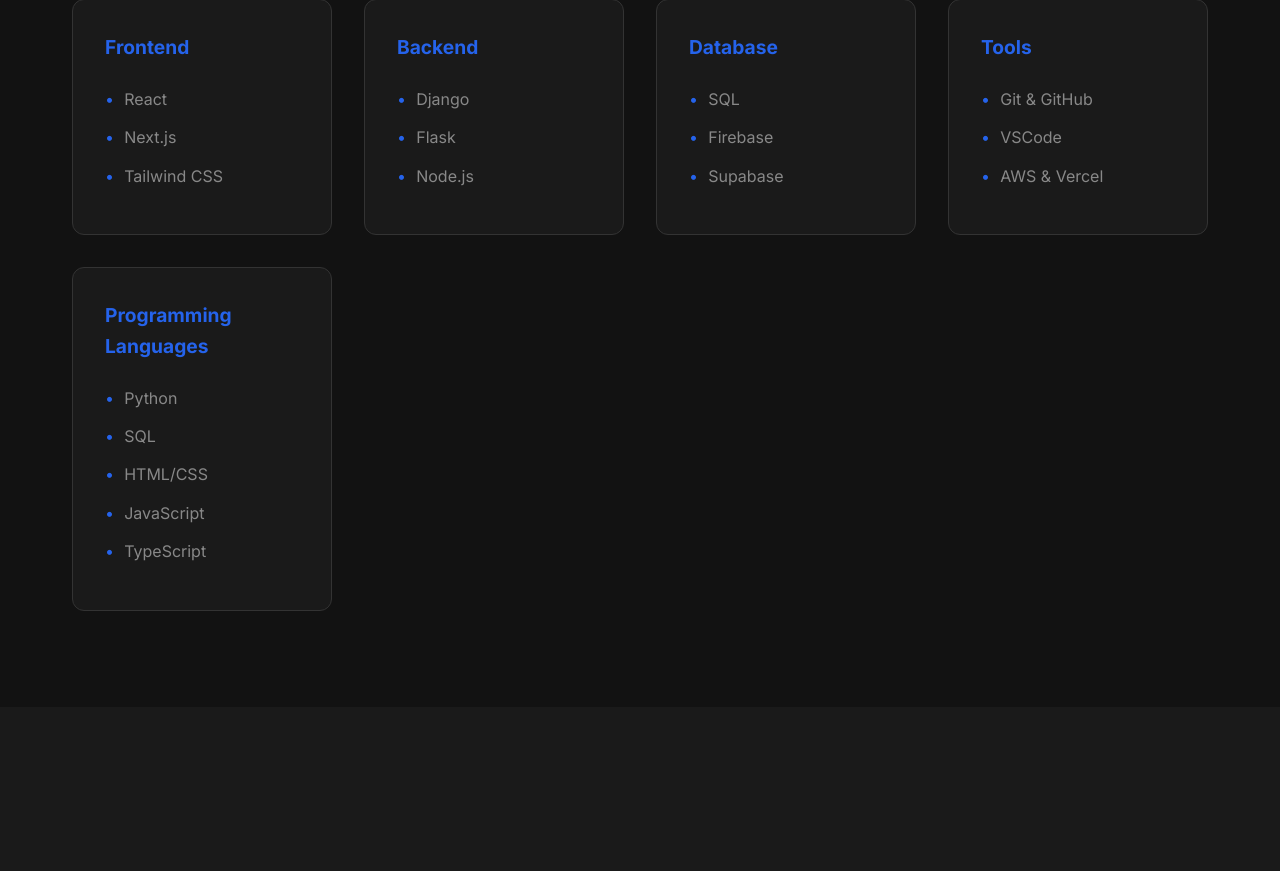
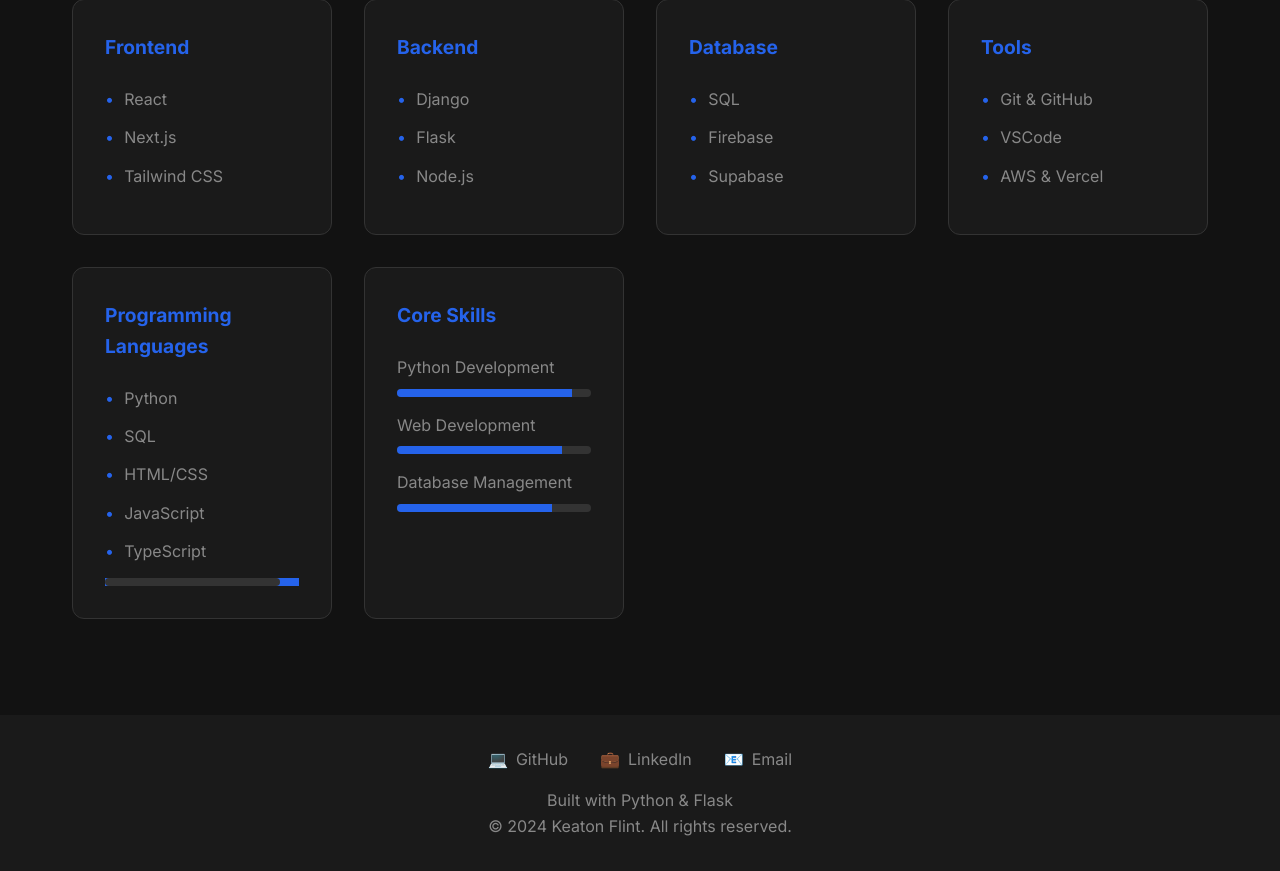
Before and after one commit to keaflint/portfolio, a Flask app: page / in a window 1280 px wide. Shown: the part 794-1665 px from the top of the page. Before the commit the page ends 1405 px from the top, so only its background shows below. Run offline with Flask 3, Linux system fonts and the light colour scheme.

Commit message:
Added [feature name] to enhance portfolio

```diff
--- a/app.py
+++ b/app.py
@@ -1,4 +1,6 @@
-from flask import Flask, render_template, jsonify
+from flask import Flask, render_template, jsonify, request
+import smtplib
+from email.mime.text import MIMEText
 
 app = Flask(__name__)
 
@@ -20,8 +22,16 @@ def contact():
 
 @app.route('/submit-contact', methods=['POST'])
 def submit_contact():
-    # Add email sending functionality
-    return jsonify({'success': True})
+    try:
+        name = request.form['name']
+        email = request.form['email']
+        message = request.form['message']
+
+        # Email logic here (we can implement this securely)
+
+        return jsonify({'success': True})
+    except Exception as e:
+        return jsonify({'success': False, 'error': str(e)})
 
 if __name__ == '__main__':
     app.run(debug=True)
--- a/static/css/style.css
+++ b/static/css/style.css
@@ -539,3 +539,54 @@ footer {
         transform: translateY(0);
     }
 }
+
+/* Footer Social Links */
+.footer-social {
+    display: flex;
+    justify-content: center;
+    gap: 2rem;
+    margin-bottom: 1rem;
+}
+
+.social-link {
+    color: #888;
+    text-decoration: none;
+    display: flex;
+    align-items: center;
+    gap: 0.5rem;
+    transition: color 0.3s ease;
+}
+
+.social-link:hover {
+    color: var(--primary-color);
+}
+
+/* Skill Bars */
+.skill-bar-container {
+    display: flex;
+    flex-direction: column;
+    gap: 1rem;
+}
+
+.skill-item {
+    width: 100%;
+}
+
+.skill-label {
+    display: block;
+    color: #888;
+    margin-bottom: 0.5rem;
+}
+
+.progress-bar {
+    height: 8px;
+    background-color: #333;
+    border-radius: 4px;
+    overflow: hidden;
+}
+
+.progress {
+    height: 100%;
+    background-color: var(--primary-color);
+    transition: width 0.5s ease;
+}
--- a/templates/base.html
+++ b/templates/base.html
@@ -29,11 +29,18 @@
     <footer>
         <div class="footer-content">
             <div class="footer-social">
-                <!-- Add social links -->
+                <a href="https://github.com/keaflint" class="social-link" target="_blank">
+                    <span class="social-icon">💻</span> GitHub
+                </a>
+                <a href="https://www.linkedin.com/in/keaton-flint-392885228/" class="social-link" target="_blank">
+                    <span class="social-icon">💼</span> LinkedIn
+                </a>
+                <a href="mailto:keatonflint@gmail.com" class="social-link">
+                    <span class="social-icon">📧</span> Email
+                </a>
             </div>
-            <div class="footer-nav">
-                <!-- Add quick links -->
-            </div>
+            <p class="footer-text">Built with Python & Flask</p>
+            <p class="copyright">&copy; 2024 Keaton Flint. All rights reserved.</p>
         </div>
     </footer>
 </body>
--- a/templates/index.html
+++ b/templates/index.html
@@ -63,6 +63,29 @@
                 </div>
             </div>
         </div>
+        <div class="skill-category">
+            <h3>Core Skills</h3>
+            <div class="skill-bar-container">
+                <div class="skill-item">
+                    <span class="skill-label">Python Development</span>
+                    <div class="progress-bar">
+                        <div class="progress" style="width: 90%"></div>
+                    </div>
+                </div>
+                <div class="skill-item">
+                    <span class="skill-label">Web Development</span>
+                    <div class="progress-bar">
+                        <div class="progress" style="width: 85%"></div>
+                    </div>
+                </div>
+                <div class="skill-item">
+                    <span class="skill-label">Database Management</span>
+                    <div class="progress-bar">
+                        <div class="progress" style="width: 80%"></div>
+                    </div>
+                </div>
+            </div>
+        </div>
     </div>
 </section>
 
```
Also changed, not shown: templates/experience.html (+15 -0 lines).
